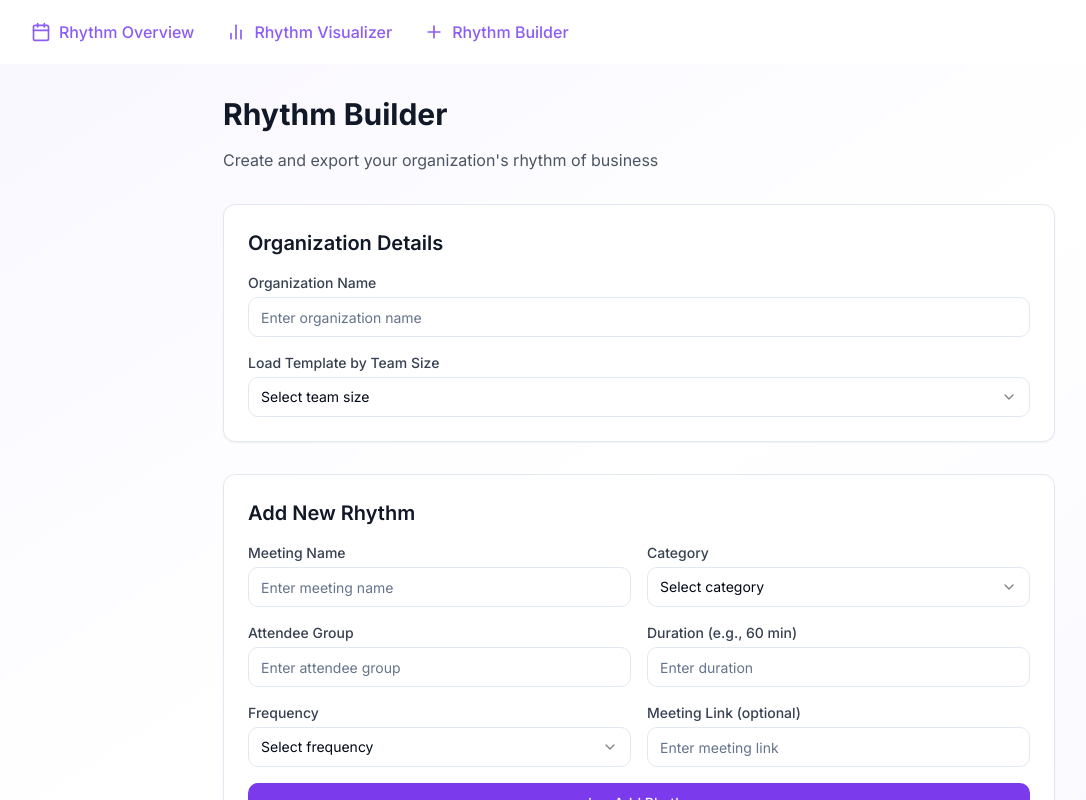
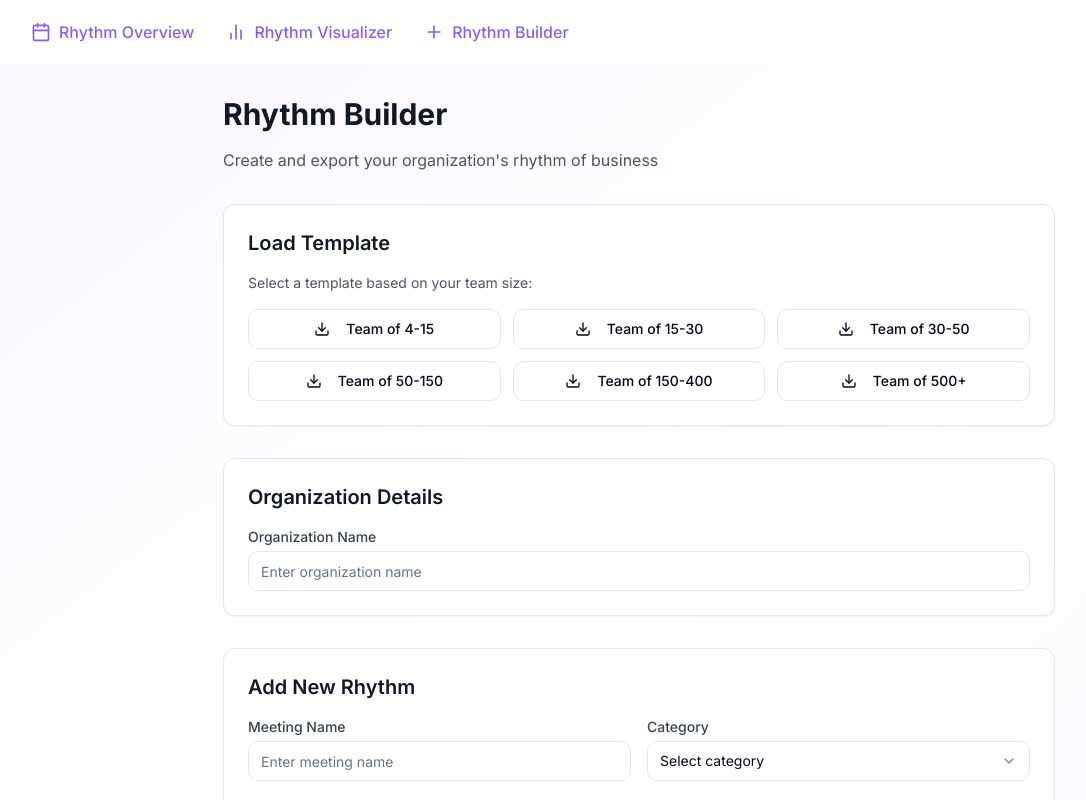
Before and after one commit to mattnigh/build-a-rhythm, a React (Vite) app: page /builder in a window 1280 px wide. Shown: the top 800 px of the page, without its empty margins (1-1087 px from the left). Built offline with nearby package versions, Linux system fonts and the light colour scheme.

Commit message:
Move template load buttons
Move the template loading functionality to be above the organization details section and implement them as simple buttons.

```diff
--- a/src/components/rhythm/OrganizationDetails.tsx
+++ b/src/components/rhythm/OrganizationDetails.tsx
@@ -1,25 +1,20 @@
 
 import { Input } from "@/components/ui/input";
-import { Select, SelectContent, SelectItem, SelectTrigger, SelectValue } from "@/components/ui/select";
 import { Card } from "@/components/ui/card";
-import { TEAM_SIZE_TEMPLATES } from "@/types/rhythm";
 
 interface OrganizationDetailsProps {
   organizationName: string;
   setOrganizationName: (name: string) => void;
-  loadTemplate: (templateSize: string) => void;
 }
 
 const OrganizationDetails = ({
   organizationName,
-  setOrganizationName,
-  loadTemplate
+  setOrganizationName
 }: OrganizationDetailsProps) => {
   return (
     <Card className="p-6">
       <div className="space-y-4">
         <h2 className="text-xl font-semibold text-gray-900">Organization Details</h2>
-        <div className="space-y-4">
         <div>
           <label className="block text-sm font-medium text-gray-700 mb-1">
             Organization Name
@@ -30,24 +25,6 @@ const OrganizationDetails = ({
             onChange={(e) => setOrganizationName(e.target.value)}
           />
         </div>
-          <div>
-            <label className="block text-sm font-medium text-gray-700 mb-1">
-              Load Template by Team Size
-            </label>
-            <Select onValueChange={loadTemplate}>
-              <SelectTrigger>
-                <SelectValue placeholder="Select team size" />
-              </SelectTrigger>
-              <SelectContent>
-                {TEAM_SIZE_TEMPLATES.map((template) => (
-                  <SelectItem key={template.value} value={template.value}>
-                    {template.label}
-                  </SelectItem>
-                ))}
-              </SelectContent>
-            </Select>
-          </div>
-        </div>
       </div>
     </Card>
   );
--- /dev/null
+++ b/src/components/rhythm/TemplateSelector.tsx
@@ -0,0 +1,35 @@
+
+import { Button } from "@/components/ui/button";
+import { Card } from "@/components/ui/card";
+import { TEAM_SIZE_TEMPLATES } from "@/types/rhythm";
+import { Download } from "lucide-react";
+
+interface TemplateSelectorProps {
+  loadTemplate: (templateSize: string) => void;
+}
+
+const TemplateSelector = ({ loadTemplate }: TemplateSelectorProps) => {
+  return (
+    <Card className="p-6">
+      <div className="space-y-4">
+        <h2 className="text-xl font-semibold text-gray-900">Load Template</h2>
+        <p className="text-sm text-gray-600">Select a template based on your team size:</p>
+        <div className="grid grid-cols-2 md:grid-cols-3 gap-3">
+          {TEAM_SIZE_TEMPLATES.map((template) => (
+            <Button
+              key={template.value}
+              variant="outline"
+              onClick={() => loadTemplate(template.value)}
+              className="w-full"
+            >
+              <Download className="w-4 h-4 mr-2" />
+              {template.label}
+            </Button>
+          ))}
+        </div>
+      </div>
+    </Card>
+  );
+};
+
+export default TemplateSelector;
--- a/src/pages/RhythmBuilder.tsx
+++ b/src/pages/RhythmBuilder.tsx
@@ -3,6 +3,7 @@ import { useState } from "react";
 import { toast } from "@/hooks/use-toast";
 import { RhythmItem } from "@/types/rhythm";
 import { generateMarkdown } from "@/utils/rhythmUtils";
+import TemplateSelector from "@/components/rhythm/TemplateSelector";
 import OrganizationDetails from "@/components/rhythm/OrganizationDetails";
 import RhythmForm from "@/components/rhythm/RhythmForm";
 import RhythmList from "@/components/rhythm/RhythmList";
@@ -143,10 +144,11 @@ const RhythmBuilder = () => {
           <p className="text-gray-600">Create and export your organization's rhythm of business</p>
         </div>
 
+        <TemplateSelector loadTemplate={loadTemplate} />
+
         <OrganizationDetails
           organizationName={organizationName}
           setOrganizationName={setOrganizationName}
-          loadTemplate={loadTemplate}
         />
 
         <RhythmForm
```
Lines whose indentation alone changed are shown as unchanged.
